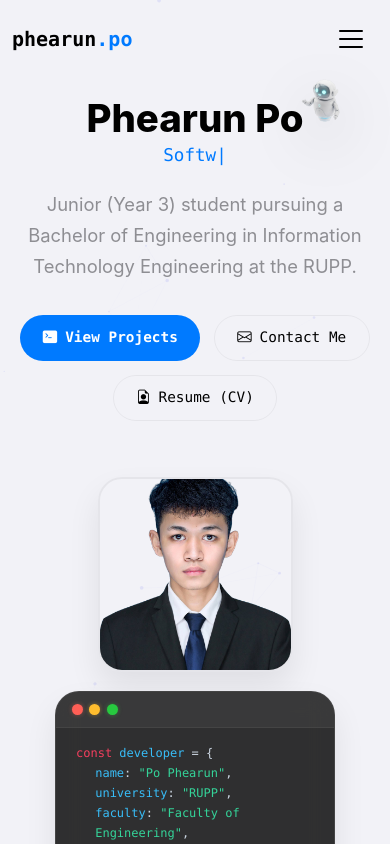
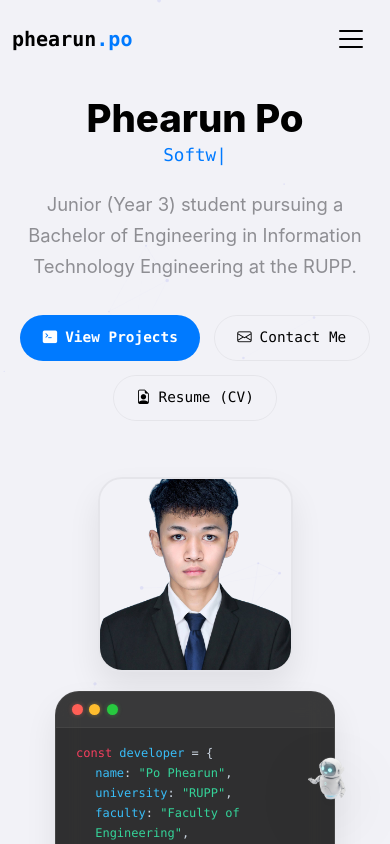
Before and after one commit to therealphearunpo/My-portfolio, a React (Vite) app: page / in a window 390 px wide. Shown: the top 844 px of the page. Built offline with nearby package versions, Linux system fonts and the light colour scheme.

Commit message:
feat: upgrade robot to be a persistent global widget anchored to the bottom right of the screen

```diff
--- a/src/App.jsx
+++ b/src/App.jsx
@@ -6,6 +6,7 @@ import Skills from './components/Skills.jsx'
 import Projects from './components/Projects.jsx'
 import Contact from './components/Contact.jsx'
 import Footer from './components/Footer.jsx'
+import MyRobot from './components/MyRobot.jsx'
 
 function App() {
   return (
@@ -18,6 +19,7 @@ function App() {
       <Projects />
       <Contact />
       <Footer />
+      <MyRobot />
     </>
   )
 }
--- a/src/components/Hero.jsx
+++ b/src/components/Hero.jsx
@@ -1,5 +1,4 @@
 import { useState, useEffect } from 'react'
-import MyRobot from './MyRobot'
 
 const ROLES = ['IT Engineering', 'Web Developer', 'Software Engineer', 'AI Engineer', 'AI Researcher', 'Python Developer', 'C Programmer', 'C++ Programmer', 'JavaScript Programmer', 'Java Developer',]
 
@@ -38,7 +37,6 @@ function Hero() {
 
             <div className="position-relative d-inline-block">
               <h1 className="hero-title mb-0">Phearun Po</h1>
-              <MyRobot />
             </div>
             <div className="hero-subtitle">
               <span>{roleText}</span>
--- a/src/style.css
+++ b/src/style.css
@@ -261,12 +261,12 @@ section {
 
 /* Floating iOS Robot */
 .floating-robot {
-  position: absolute;
-  top: -45px;
-  right: -135px; /* Offset it entirely to the right of the text */
-  width: 140px;
+  position: fixed;
+  bottom: 30px;
+  right: 30px;
+  width: 120px;
   animation: float-robot 6s ease-in-out infinite;
-  z-index: 10;
+  z-index: 1000;
   pointer-events: auto; /* Allow clicks */
   cursor: pointer;
   filter: drop-shadow(0 20px 30px rgba(0,0,0,0.15));
@@ -275,15 +275,15 @@ section {
 @media (max-width: 767px) {
   .floating-robot {
     width: 80px;
-    right: -60px;
-    top: -30px;
+    bottom: 20px;
+    right: 20px;
   }
 }
 
 .robot-speech-bubble {
   position: absolute;
-  top: -20px;
-  right: -20px;
+  top: -35px;
+  right: 10px;
   background: var(--card-bg);
   color: var(--text-main);
   padding: 0.4rem 0.8rem;
```
